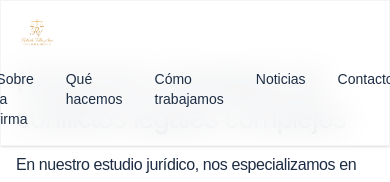
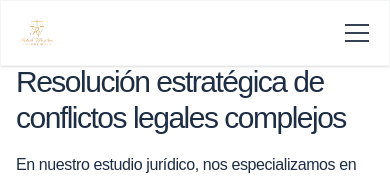
Before and after one commit to crcristian97/estudio-villa, a Next.js app: page /en in a window 390 px wide. Shown: the top 182 px of the page. Built offline with nearby package versions, Linux system fonts and the light colour scheme.

Commit message:
add navbr menu

```diff
--- a/components/Navbar.js
+++ b/components/Navbar.js
@@ -9,6 +9,7 @@ export default function Navbar() {
   const [isScrollingUp, setIsScrollingUp] = useState(false);
   const [lastScrollY, setLastScrollY] = useState(0);
   const [isVisible, setIsVisible] = useState(true);
+  const [isMobileMenuOpen, setIsMobileMenuOpen] = useState(false);
 
   useEffect(() => {
     const handleScroll = () => {
@@ -37,6 +38,23 @@ export default function Navbar() {
     window.addEventListener('scroll', handleScroll);
     return () => window.removeEventListener('scroll', handleScroll);
   }, [lastScrollY]);
+
+  // Close mobile menu when clicking on a link
+  const handleMobileLinkClick = () => {
+    setIsMobileMenuOpen(false);
+  };
+
+  // Close mobile menu when clicking outside
+  useEffect(() => {
+    const handleClickOutside = (event) => {
+      if (isMobileMenuOpen && !event.target.closest('.mobile-menu-container')) {
+        setIsMobileMenuOpen(false);
+      }
+    };
+
+    document.addEventListener('mousedown', handleClickOutside);
+    return () => document.removeEventListener('mousedown', handleClickOutside);
+  }, [isMobileMenuOpen]);
 
   return (
     <header
@@ -116,52 +134,100 @@ export default function Navbar() {
               FAQ
             </Link>
           </nav>
-          {/* Auth buttons */}
+
+          {/* Hamburger Menu Button */}
+          <button
+            className="md:hidden flex flex-col justify-center items-center w-8 h-8 space-y-1.5 focus:outline-none"
+            onClick={() => setIsMobileMenuOpen(!isMobileMenuOpen)}
+            aria-label="Toggle mobile menu"
+            aria-expanded={isMobileMenuOpen}
+          >
+            <span
+              className={`block w-6 h-0.5 bg-gray-700 transition-all duration-300 ${
+                isMobileMenuOpen ? 'rotate-45 translate-y-2' : ''
+              }`}
+            ></span>
+            <span
+              className={`block w-6 h-0.5 bg-gray-700 transition-all duration-300 ${
+                isMobileMenuOpen ? 'opacity-0' : ''
+              }`}
+            ></span>
+            <span
+              className={`block w-6 h-0.5 bg-gray-700 transition-all duration-300 ${
+                isMobileMenuOpen ? '-rotate-45 -translate-y-2' : ''
+              }`}
+            ></span>
+          </button>
         </div>
       </div>
-      {/* Mobile nav */}
-      <nav className="flex md:hidden mt-3 px-4 gap-4 justify-center">
+
+      {/* Mobile Navigation Menu */}
+      <div className="mobile-menu-container">
+        <nav
+          className={`md:hidden overflow-hidden transition-all duration-300 ease-in-out ${
+            isMobileMenuOpen
+              ? 'max-h-96 opacity-100'
+              : 'max-h-0 opacity-0'
+          }`}
+        >
+          <div className="px-4 pb-4 space-y-2">
             <Link
-          className="inline-block rounded-lg px-2 py-1 text-sm font-medium transition-all duration-200 hover:bg-gray-400 hover:text-white"
+              className="block rounded-lg px-3 py-2 text-sm font-medium transition-all duration-200 hover:bg-gray-100 hover:text-gray-900"
               style={{ color: "#1D2D44" }}
               href="#sobre-la-firma"
               title="Ir a Sobre la firma"
+              onClick={handleMobileLinkClick}
             >
               Sobre la firma
             </Link>
             <Link
-          className="inline-block rounded-lg px-2 py-1 text-sm font-medium transition-all duration-200 hover:bg-gray-400 hover:text-white"
+              className="block rounded-lg px-3 py-2 text-sm font-medium transition-all duration-200 hover:bg-gray-100 hover:text-gray-900"
               style={{ color: "#1D2D44" }}
               href="#que-hacemos"
               title="Ir a Qué hacemos"
+              onClick={handleMobileLinkClick}
             >
               Qué hacemos
             </Link>
             <Link
-          className="inline-block rounded-lg px-2 py-1 text-sm font-medium transition-all duration-200 hover:bg-gray-400 hover:text-white"
+              className="block rounded-lg px-3 py-2 text-sm font-medium transition-all duration-200 hover:bg-gray-100 hover:text-gray-900"
               style={{ color: "#1D2D44" }}
               href="#como-trabajamos"
               title="Ir a Cómo trabajamos"
+              onClick={handleMobileLinkClick}
             >
               Cómo trabajamos
             </Link>
             <Link
-          className="inline-block rounded-lg px-2 py-1 text-sm font-medium transition-all duration-200 hover:bg-gray-400 hover:text-white"
+              className="block rounded-lg px-3 py-2 text-sm font-medium transition-all duration-200 hover:bg-gray-100 hover:text-gray-900"
               style={{ color: "#1D2D44" }}
               href="#noticias"
               title="Ir a Noticias"
+              onClick={handleMobileLinkClick}
             >
               Noticias
             </Link>
             <Link
-          className="inline-block rounded-lg px-2 py-1 text-sm font-medium transition-all duration-200 hover:bg-gray-400 hover:text-white"
+              className="block rounded-lg px-3 py-2 text-sm font-medium transition-all duration-200 hover:bg-gray-100 hover:text-gray-900"
               style={{ color: "#1D2D44" }}
               href="#contacto"
               title="Ir a Contacto"
+              onClick={handleMobileLinkClick}
             >
               Contacto
             </Link>
+            <Link
+              className="block rounded-lg px-3 py-2 text-sm font-medium transition-all duration-200 hover:bg-gray-100 hover:text-gray-900"
+              style={{ color: "#1D2D44" }}
+              href="#faq"
+              title="Ir a FAQ"
+              onClick={handleMobileLinkClick}
+            >
+              FAQ
+            </Link>
+          </div>
         </nav>
+      </div>
     </header>
   );
 }
```
Lines whose indentation alone changed are shown as unchanged.
